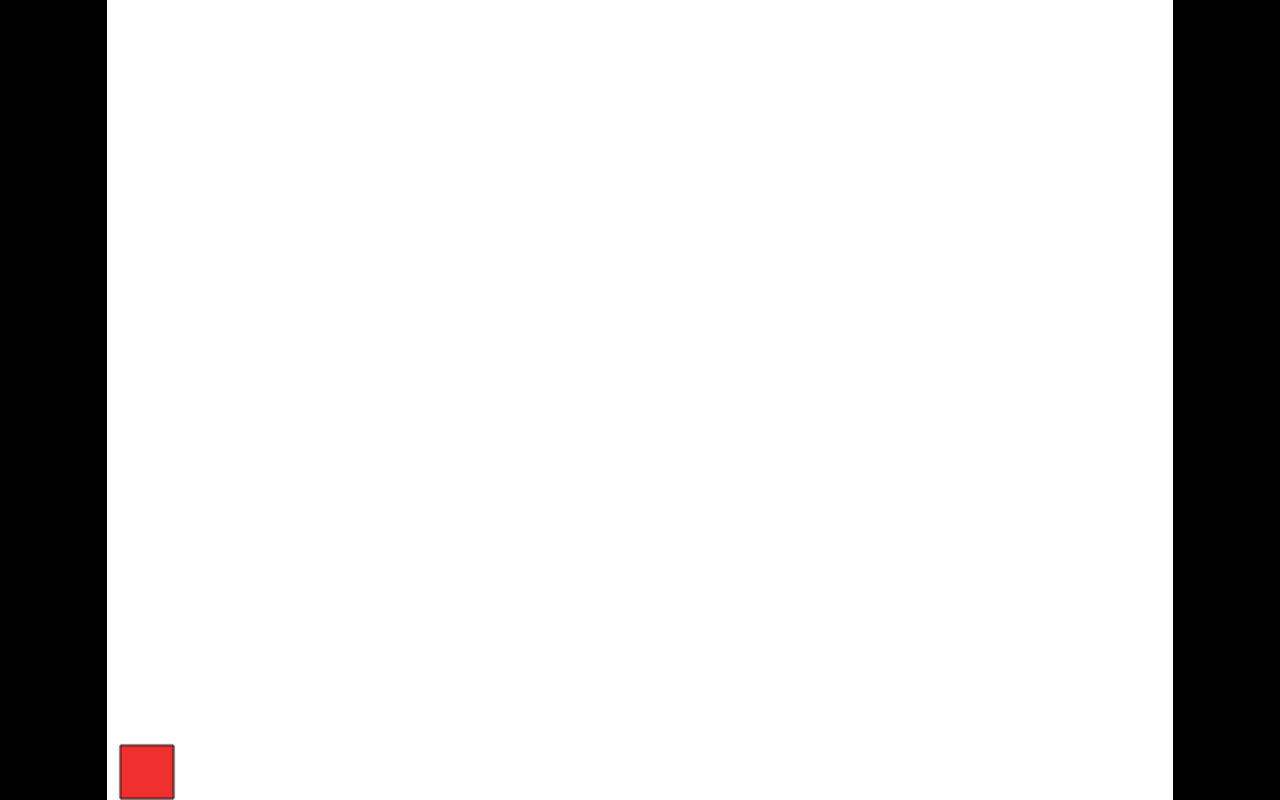
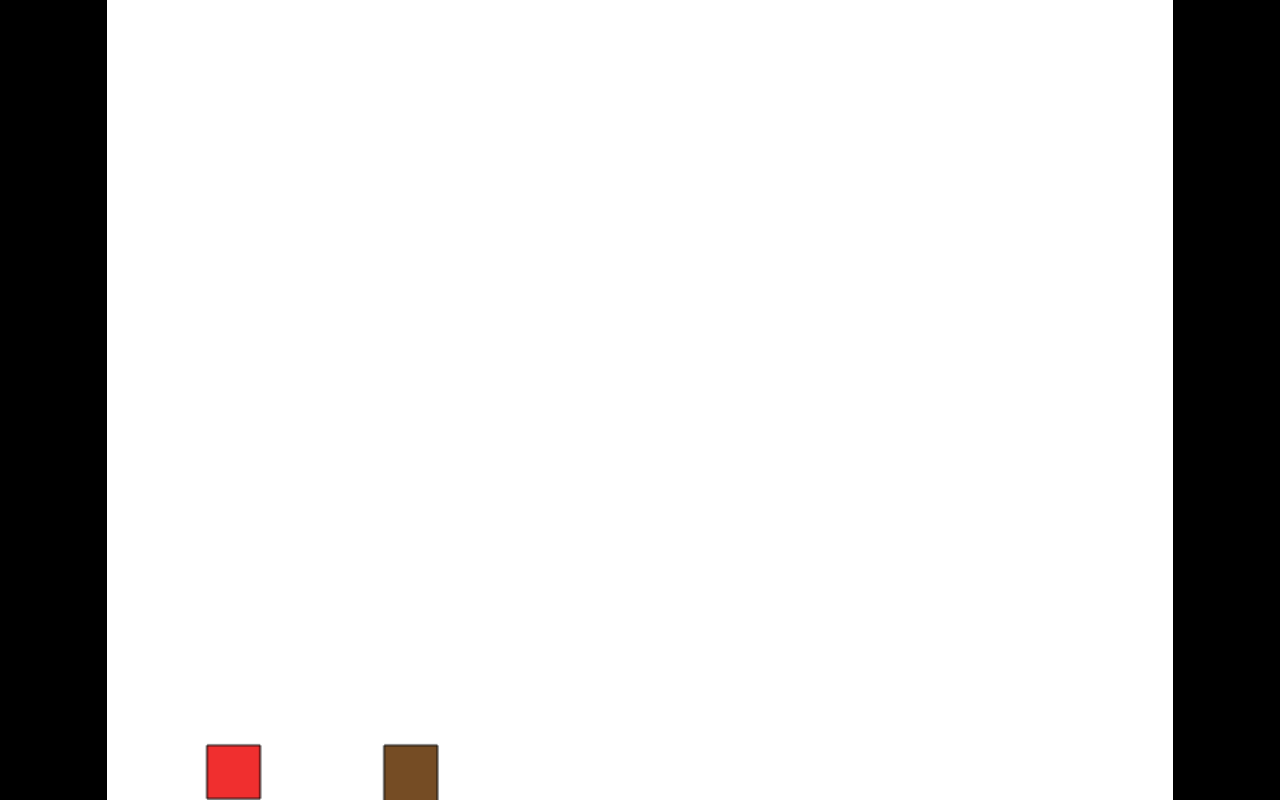
Before and after one commit to aymanfarhat/jumbit-js13k, a plain HTML site: page index.html in a window 1280 px wide. Drawn offline with Linux system fonts and the light colour scheme.

Commit message:
Add a simple obstacle to start with

```diff
--- a/index.html
+++ b/index.html
@@ -20,5 +20,6 @@
         <script src="js/game.js"></script>
         <script src="js/draw.js"></script>
         <script src="js/hero.js"></script>
+        <script src="js/obstacle.js"></script>
     </body>
 </html>
--- a/js/game.js
+++ b/js/game.js
@@ -27,7 +27,9 @@ $.init = function () {
     $.resize();
 
     $.hero = new $.Hero();
+
     $.entities.push($.hero);
+    $.entities.push(new $.Obstacle());
 
     $.loop();
 };
@@ -54,11 +56,15 @@ $.reset = function () {};
 $.update = function () {
     for (var i = 0; i < $.entities.length; i++) {
         $.entities[i].update();
+        //console.log($.entities[i]);
     }
 };
 
 $.render = function () {
-    $.hero.render();
+    $.Draw.clear();
+    for (var i = 0; i < $.entities.length; i++) {
+        $.entities[i].render();
+    }
 };
 
 $.Input = {
--- a/js/hero.js
+++ b/js/hero.js
@@ -1,5 +1,5 @@
 $.Hero = function () {
-	this.x = 10;
+	this.x = 75;
 	this.y = $.canvas.height - 41;
     this.vy = 0.0;
 
@@ -17,7 +17,6 @@ $.Hero.prototype.listen = function () {
 };
 
 $.Hero.prototype.render = function () {
-    $.Draw.clear();
     $.Draw.rect(this.x, this.y, 40, 40, this.background);
 };
 
--- /dev/null
+++ b/js/obstacle.js
@@ -0,0 +1,15 @@
+$.Obstacle = function () {
+	this.x = $.canvas.width + 10;
+	this.y = $.canvas.height - 41;
+    this.vx = 2;
+    this.height = Math.floor(Math.random() * 10);
+	this.background = '#754c24';
+};
+
+$.Obstacle.prototype.render = function () {
+    $.Draw.rect(this.x, this.y, 40, (this.height * 100), this.background);
+};
+
+$.Obstacle.prototype.update = function () {
+    this.x -= this.vx;
+};
```
Also changed, not shown: js/draw.js (+7 -0 lines).
